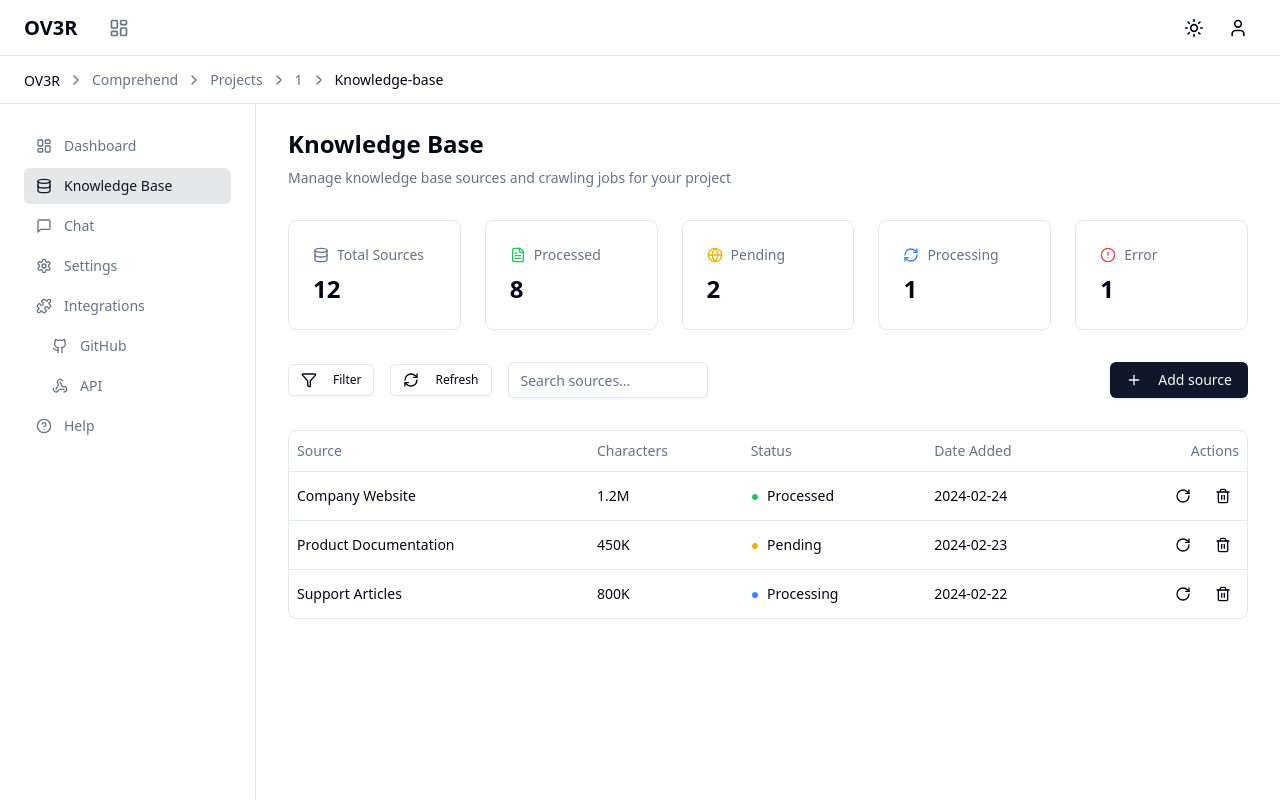
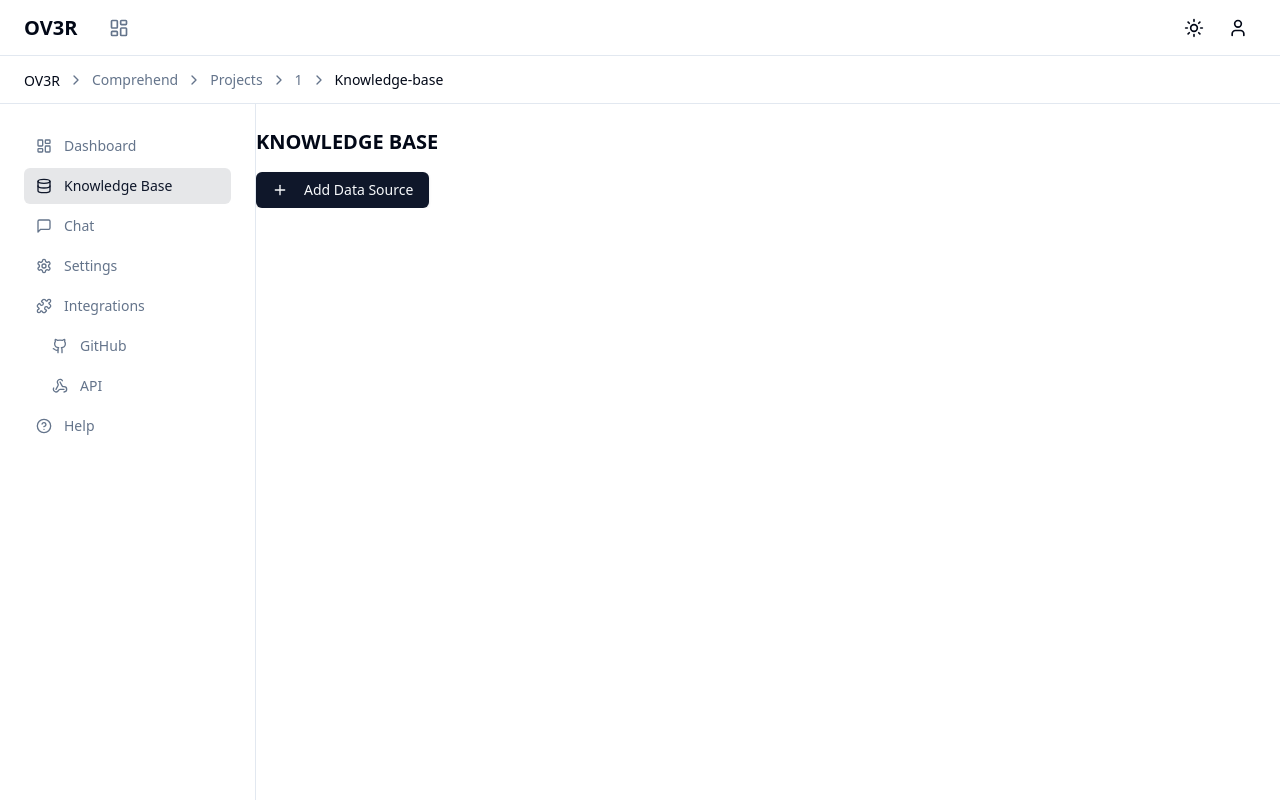
Before and after one commit to kaisewhite/ov3r-web, a Next.js app: page /comprehend/projects/1/knowledge-base in a window 1280 px wide. Built offline with nearby package versions, Linux system fonts and the light colour scheme.

Commit message:
starring over

```diff
--- a/app/components/layout/app-layout.tsx
+++ b/app/components/layout/app-layout.tsx
@@ -31,8 +31,9 @@ export function AppLayout({ children }: AppLayoutProps) {
         {context === "PROJECT" && projectId && <ProjectSidebar projectId={projectId} />}
         <div className="flex-1 overflow-auto">
           <div className={cn(
-            "h-full",
-            pathname.includes("/chat") ? "h-[calc(100vh-6rem)]" : "container py-6 px-8"
+            "h-full py-6",
+            pathname.includes("/chat") ? "h-[calc(100vh-6rem)]" :
+            pathname.includes("/knowledge-base") || pathname.includes("/dashboard") || pathname.includes("/settings") ? "" : "container px-8"
           )}>
             {children}
           </div>
--- a/app/comprehend/projects/[projectId]/dashboard/page.tsx
+++ b/app/comprehend/projects/[projectId]/dashboard/page.tsx
@@ -35,74 +35,9 @@ const mockProjectData = {
 };
 
 export default function ProjectDashboard() {
-  const params = useParams();
-  const projectId = params.projectId as string;
-  const project = mockProjectData[projectId as keyof typeof mockProjectData];
-
-  if (!project) {
-    return (
-      <div className="text-center py-12">
-        <h2 className="text-xl font-semibold">Project not found</h2>
-      </div>
-    );
-  }
-
   return (
-    <div className="max-w-[1600px] mx-auto space-y-8">
-      <div>
-        <h1 className="text-2xl font-semibold mb-2">{project.name}</h1>
-        <p className="text-sm text-muted-foreground">
-          Project dashboard and overview
-        </p>
-      </div>
-
-      {/* Stats Grid */}
-      <div className="grid grid-cols-1 md:grid-cols-2 lg:grid-cols-4 gap-6">
-        {Object.entries(project.stats).map(([key, value]) => (
-          <div key={key} className="rounded-lg border bg-card p-6">
-            <div className="text-sm font-medium text-muted-foreground">
-              {key.charAt(0).toUpperCase() + key.slice(1).replace(/([A-Z])/g, " $1")}
-            </div>
-            <div className="text-2xl font-semibold mt-2">{value}</div>
-          </div>
-        ))}
-      </div>
-
-      {/* Recent Documents */}
-      <div>
-        <h2 className="text-lg font-semibold mb-4">Recent Documents</h2>
-        <div className="rounded-lg border divide-y bg-card">
-          {project.recentDocuments.map((doc) => (
-            <div
-              key={doc.name}
-              className="flex items-center justify-between p-4 hover:bg-muted/50 transition-colors"
-            >
-              <div className="flex items-center gap-2">
-                <div className="text-sm font-medium">{doc.name}</div>
-              </div>
-              <div className="text-sm text-muted-foreground">
-                Added {doc.added}
-              </div>
-            </div>
-          ))}
-        </div>
-      </div>
-
-      {/* Quick Actions */}
-      <div>
-        <h2 className="text-lg font-semibold mb-4">Quick Actions</h2>
-        <div className="grid grid-cols-1 md:grid-cols-3 gap-6">
-          <button className="flex items-center justify-center rounded-lg border bg-card p-6 hover:border-primary transition-colors">
-            Upload Documents
-          </button>
-          <button className="flex items-center justify-center rounded-lg border bg-card p-6 hover:border-primary transition-colors">
-            Start Chat
-          </button>
-          <button className="flex items-center justify-center rounded-lg border bg-card p-6 hover:border-primary transition-colors">
-            Configure Settings
-          </button>
-        </div>
-      </div>
+    <div className="flex-1 h-full">
+      <h1 className="text-xl font-semibold">DASHBOARD</h1>
     </div>
   );
 }
--- a/app/comprehend/projects/[projectId]/knowledge-base/new/page.tsx
+++ b/app/comprehend/projects/[projectId]/knowledge-base/new/page.tsx
@@ -2,8 +2,8 @@
 
 export default function NewDataSourcePage() {
   return (
-    <div className="flex-1 h-full p-6">
-      <h1 className="text-xl font-semibold">New Data Source</h1>
+    <div className="flex-1 h-full">
+      <h1 className="text-xl font-semibold pt-6">New Data Source</h1>
     </div>
   );
 }
--- a/app/comprehend/projects/[projectId]/knowledge-base/page.tsx
+++ b/app/comprehend/projects/[projectId]/knowledge-base/page.tsx
@@ -3,193 +3,26 @@
 import React from "react";
 import { useParams } from "next/navigation";
 import { Button } from "@/components/ui/button";
-import { Input } from "@/components/ui/input";
-import { cn } from "@/app/lib/utils/cn";
-import {
-  Table,
-  TableBody,
-  TableCell,
-  TableHead,
-  TableHeader,
-  TableRow,
-} from "@/components/ui/table";
-import {
-  Database,
-  Filter,
-  RefreshCw,
-  Plus,
-  Globe,
-  FileText,
-  AlertCircle,
-  RotateCw,
-  Trash2,
-} from "lucide-react";
+import { Plus } from "lucide-react";
 import Link from "next/link";
 
-// Mock data for demonstration
-const mockStats = [
-  { label: "Total Sources", value: 12, icon: Database },
-  { label: "Processed", value: 8, icon: FileText, color: "text-green-500" },
-  { label: "Pending", value: 2, icon: Globe, color: "text-yellow-500" },
-  { label: "Processing", value: 1, icon: RefreshCw, color: "text-blue-500" },
-  { label: "Error", value: 1, icon: AlertCircle, color: "text-red-500" },
-];
-
-const mockSources = [
-  {
-    id: "1",
-    name: "Company Website",
-    type: "website",
-    characters: "1.2M",
-    status: "processed",
-    dateAdded: "2024-02-24",
-  },
-  {
-    id: "2",
-    name: "Product Documentation",
-    type: "document",
-    characters: "450K",
-    status: "pending",
-    dateAdded: "2024-02-23",
-  },
-  {
-    id: "3",
-    name: "Support Articles",
-    type: "sitemap",
-    characters: "800K",
-    status: "processing",
-    dateAdded: "2024-02-22",
-  },
-];
-
-const getStatusColor = (status: string) => {
-  switch (status) {
-    case "processed":
-      return "text-green-500";
-    case "pending":
-      return "text-yellow-500";
-    case "processing":
-      return "text-blue-500";
-    case "error":
-      return "text-red-500";
-    default:
-      return "text-muted-foreground";
-  }
-};
-
-type PageParams = {
-  projectId: string;
-  [key: string]: string | string[];
-}
-
 export default function KnowledgeBasePage() {
-  const params = useParams<PageParams>();
-  const projectId = params.projectId;
+  const params = useParams();
+  const projectId = params.projectId as string;
 
   return (
-    <div className="max-w-[1600px] mx-auto space-y-8">
-      {/* Header */}
-      <div>
-        <h1 className="text-2xl font-semibold mb-2">Knowledge Base</h1>
-        <p className="text-sm text-muted-foreground">
-          Manage knowledge base sources and crawling jobs for your project
-        </p>
-      </div>
-
-      {/* Stats Grid */}
-      <div className="grid grid-cols-1 md:grid-cols-2 lg:grid-cols-5 gap-6">
-        {mockStats.map((stat) => (
-          <div key={stat.label} className="rounded-lg border bg-card p-6">
-            <div className="flex items-center gap-2">
-              <stat.icon className={cn("h-4 w-4", stat.color || "text-muted-foreground")} />
-              <div className="text-sm font-medium text-muted-foreground">
-                {stat.label}
-              </div>
-            </div>
-            <div className="text-2xl font-semibold mt-2">{stat.value}</div>
-          </div>
-        ))}
-      </div>
-
-      {/* Actions */}
-      <div className="flex items-center justify-between">
-        <div className="flex items-center gap-4">
-          <Button variant="outline" size="sm">
-            <Filter className="h-4 w-4 mr-2" />
-            Filter
-          </Button>
-          <Button variant="outline" size="sm">
-            <RefreshCw className="h-4 w-4 mr-2" />
-            Refresh
-          </Button>
-          <div className="w-[200px]">
-            <Input placeholder="Search sources..." />
-          </div>
-        </div>
-        <Link href={`/comprehend/projects/${projectId}/knowledge-base/new`}>
-          <Button>
-            <Plus className="h-4 w-4 mr-2" />
-            Add source
-          </Button>
-        </Link>
-      </div>
-
-      {/* Sources Table */}
-      <div className="rounded-lg border bg-card">
-        <Table>
-          <TableHeader>
-            <TableRow>
-              <TableHead className="w-[300px]">Source</TableHead>
-              <TableHead>Characters</TableHead>
-              <TableHead>Status</TableHead>
-              <TableHead>Date Added</TableHead>
-              <TableHead className="text-right">Actions</TableHead>
-            </TableRow>
-          </TableHeader>
-          <TableBody>
-            {mockSources.map((source) => (
-              <TableRow key={source.id}>
-                <TableCell className="font-medium">{source.name}</TableCell>
-                <TableCell>{source.characters}</TableCell>
-                <TableCell>
-                  <div className="flex items-center gap-2">
-                    <span className={getStatusColor(source.status)}>●</span>
-                    <span className="capitalize">{source.status}</span>
-                  </div>
-                </TableCell>
-                <TableCell>{source.dateAdded}</TableCell>
-                <TableCell className="text-right">
-                  <div className="flex items-center justify-end gap-2">
-                    <Button variant="ghost" size="icon" className="h-8 w-8">
-                      <RotateCw className="h-4 w-4" />
-                    </Button>
-                    <Button variant="ghost" size="icon" className="h-8 w-8">
-                      <Trash2 className="h-4 w-4" />
-                    </Button>
-                  </div>
-                </TableCell>
-              </TableRow>
-            ))}
-          </TableBody>
-        </Table>
-      </div>
-
-      {/* Empty State */}
-      {mockSources.length === 0 && (
-        <div className="text-center py-12">
-          <Database className="h-12 w-12 text-muted-foreground mx-auto mb-4" />
-          <h3 className="text-lg font-medium mb-2">No sources yet</h3>
-          <p className="text-sm text-muted-foreground mb-4">
-            Add your first source to start building your knowledge base
-          </p>
+    <div className="flex-1 h-full">
+      <div className="flex flex-col gap-4">
+        <h1 className="text-xl font-semibold">KNOWLEDGE BASE</h1>
+        <div>
           <Link href={`/comprehend/projects/${projectId}/knowledge-base/new`}>
             <Button>
-              <Plus className="h-4 w-4 mr-2" />
-              Add source
+              <Plus className="w-4 h-4 mr-2" />
+              Add Data Source
             </Button>
           </Link>
         </div>
-      )}
+      </div>
     </div>
   );
 }
--- /dev/null
+++ b/app/comprehend/projects/[projectId]/settings/page.tsx
@@ -0,0 +1,9 @@
+"use client";
+
+export default function ProjectSettingsPage() {
+  return (
+    <div className="flex-1 h-full">
+      <h1 className="text-xl font-semibold">SETTINGS</h1>
+    </div>
+  );
+}
--- a/app/lib/utils/navigation.ts
+++ b/app/lib/utils/navigation.ts
@@ -47,32 +47,23 @@ export function parsePathToSegments(pathname: string): PathSegment[] {
     // Handle project ID in different contexts
     if (index === 2) {
       // This is the project ID position
-      if (pathParts[index + 1] === "chat") {
-        // In chat context, link to chat page
-        currentPath = `/${pathParts[0]}/${pathParts[1]}/${part}`;
-        segments.push({
-          label: part.charAt(0).toUpperCase() + part.slice(1),
-          url: currentPath,
-          isCurrent: false,
-          isClickable: true,
-        });
-        return;
-      } else if (pathParts[index + 1] === "dashboard") {
-        // In dashboard context, make non-clickable
-        currentPath += `/${part}`;
-        segments.push({
-          label: part.charAt(0).toUpperCase() + part.slice(1),
-          url: currentPath,
-          isCurrent: false,
-          isClickable: false,
-        });
-        return;
-      } else {
-        currentPath += `/${part}`;
-      }
-    } else {
       currentPath += `/${part}`;
+      segments.push({
+        label: part.charAt(0).toUpperCase() + part.slice(1),
+        url: `${currentPath}/dashboard`,  // Always link to dashboard
+        isCurrent: false,
+        isClickable: true,
+      });
+      return;
     }
+
+    // Skip adding the dashboard segment if we're on a dashboard page
+    // since it's already handled by the project ID segment
+    if (part === "dashboard" && index === 3) {
+      return;
+    }
+
+    currentPath += `/${part}`;
 
     // Format the label
     let label = part.charAt(0).toUpperCase() + part.slice(1);
```
